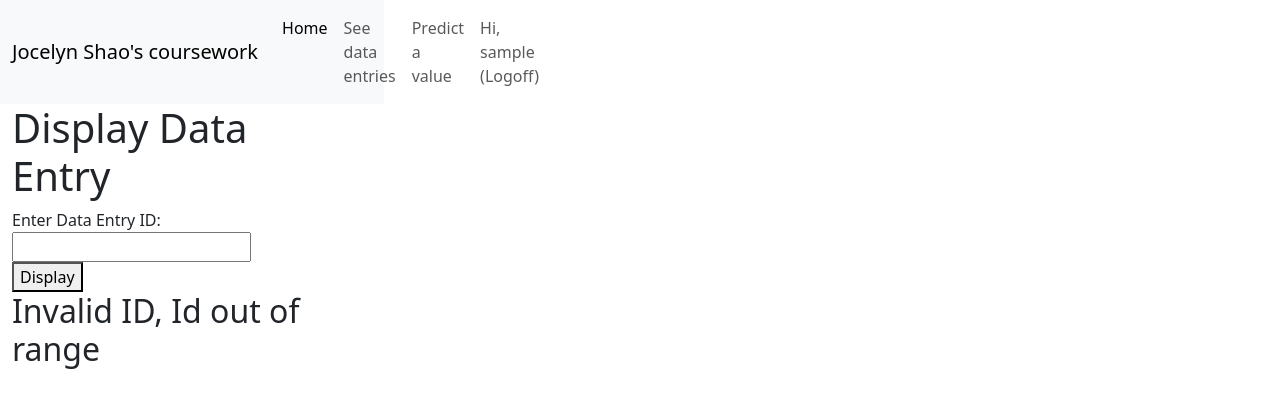
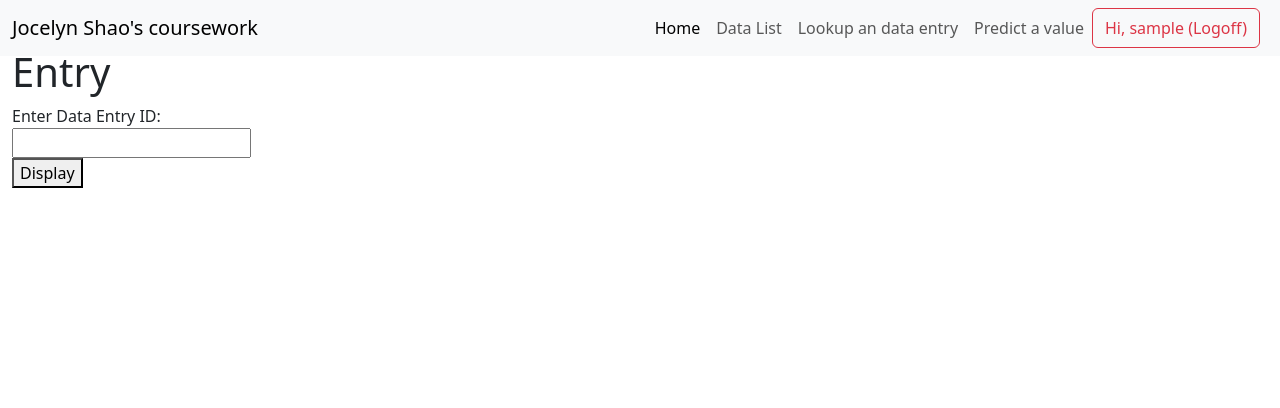
Before and after one commit to JocelynS371/comp0034-cw2-i-JocelynS371, a Flask app: page /data-entry in a window 1280 px wide. Shown: the top 408 px of the page. Run offline with Flask 3, Linux system fonts and the light colour scheme; the visitor is signed in with stand-in values (Sample User, id 1); data comes from the database, SQL or seed files in the repository; both versions use the stored data as it was after the commit; parts of the project's set-up code (start-up, migrations or seed data) failed here and were passed over; some libraries are stand-ins or nearby versions.

Commit message:
Add page to view all data

```diff
--- a/flask_app/routes.py
+++ b/flask_app/routes.py
@@ -1,6 +1,6 @@
 from flask import current_app as app
 from flask_login import login_required, current_user, logout_user, login_user
-from flask import render_template,request, flash, redirect, url_for
+from flask import render_template,request, flash, redirect, url_for, jsonify
 from . import db
 from .models import Data,User
 from .forms import UserForm, LoginForm, PredictionForm
@@ -9,6 +9,7 @@
 from datetime import datetime
 from flask_sqlalchemy import SQLAlchemy
 from sqlalchemy import exc
+from dataclasses import asdict
 
 model_file = Path('flask_app/data/model_temp.sav')
 with open(model_file, 'rb') as f:
@@ -21,12 +22,10 @@
 
     return render_template('index.html')
 
-@app.route("/test371371")
-def test():
-    #data_entries = data.query.all()
-    #return render_template('test.html', data_entries=data_entries)
-    #return print(f'the attribute is {dir(User())}')
-    return dir(current_user)
+@app.route("/data-list")
+def data_list():
+    data_entries = Data.query.all()
+    return render_template('data-list.html', data_entries=data_entries)
 
 @app.route('/register', methods=['GET', 'POST'])
 def register():
@@ -81,13 +80,23 @@
 
 
 @app.route('/data-entry', methods=['GET', 'POST'])
+@app.route('/data-entry/<index>', methods=['GET', 'POST'])
 @login_required
-def data_entry():
-    if request.method == 'POST':
-        index = int(request.form['entry_id'])
-        data_entry = Data.query.get(index)
-        return render_template('data-entry.html', data_entry=data_entry)
-    return render_template('data-entry.html')
+def data_entry(index=None):
+    try:
+        if index is not None:
+            data_entry = Data.query.get(index)
+            return render_template('data-entry.html', data_entry=data_entry)
+        elif index is None:
+            if request.method == 'POST':
+                index = int(request.form['entry_id'])
+                data_entry = Data.query.get(index)
+                return render_template('data-entry.html', data_entry=data_entry)
+        return render_template('data-entry.html')
+    except ValueError:
+        db.session.rollback()
+        flash('The index you entered is invalid, please enter a string')
+        return redirect(url_for('data_entry'))
 
 
 @app.route("/predict", methods=['GET','POST'])
--- a/flask_app/templates/data-entry.html
+++ b/flask_app/templates/data-entry.html
@@ -23,8 +23,6 @@
       <p>Longitude: {{ data_entry.Longitude }}</p>
       <p>Latitude: {{ data_entry.Latitude }}</p>
       <p>Depth: {{ data_entry.Depth }}</p>
-    {% else %}
-    <h2>Invalid ID, Id out of range</h2>
     {% endif %}
   </body>
 </html>
--- a/flask_app/templates/navbar.html
+++ b/flask_app/templates/navbar.html
@@ -1,4 +1,4 @@
-<nav class="navbar navbar-expand-lg bg-light" style="width: 30%;">
+<nav class="navbar navbar-expand-lg navbar-light bg-light fixed-top">
     <div class="container-fluid">
         <a class="navbar-brand" href="#">Jocelyn Shao's coursework</a>
         <button class="navbar-toggler" type="button" data-bs-toggle="collapse" data-bs-target="#navbarSupportedContent"
@@ -7,11 +7,14 @@
         </button>
         <div class="collapse navbar-collapse" id="navbarSupportedContent">
             <div class="navbar-nav ms-auto mb-2 mb-lg-0">
+                {% if current_user.is_authenticated %}
                 <a class="nav-link active" aria-current="page" href="{{ url_for('index') }}">Home</a>
-                {% if current_user.is_authenticated %}
-                <a class="nav-link" href="{{ url_for('data_entry') }}">See data entries</a>
+                <a class="nav-link" href="{{ url_for('data_list') }}">Data List</a>
+                <a class="nav-link" href="{{ url_for('data_entry') }}">Lookup an data entry</a>
                 <a class="nav-link" href="{{ url_for('predict') }}">Predict a value</a>
-                <a class="nav-link" href="{{ url_for('logout') }}">Hi, {{ current_user.username }} (Logoff)</a>
+                <form class="d-flex" action="{{ url_for('logout') }}">
+                    <button class="btn btn-outline-danger me-2" type="submit">Hi, {{ current_user.username }} (Logoff)</button>
+                </form>
                 {% else %}
                 <a class="nav-link" href="{{ url_for('login') }}">Login</a>
                 <a class="nav-link" href="{{ url_for('register') }}">Register</a>
--- a/requirements.txt
+++ b/requirements.txt
@@ -10,3 +10,4 @@
 pathlib
 requests
 scikit-learn
+dataclass
```
Also changed, not shown: flask_app/templates/data-list.html (added, +34 -0 lines), flask_app/templates/test.html (deleted, +0 -20 lines), tests/test_route.py (+19 -18 lines), README.md, flask_app/data/data.db.
